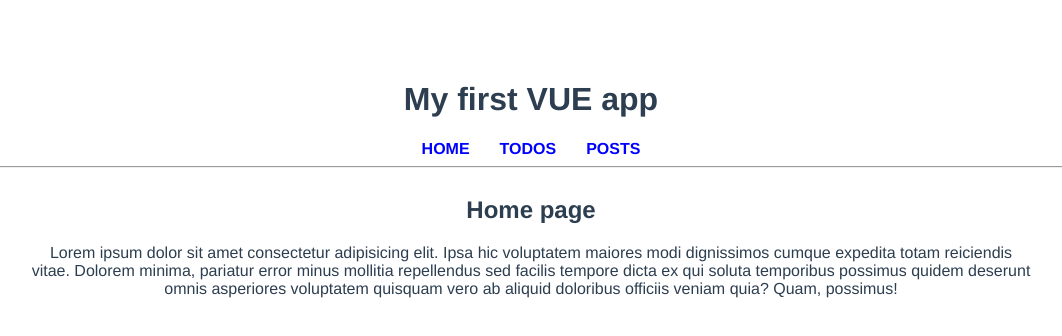
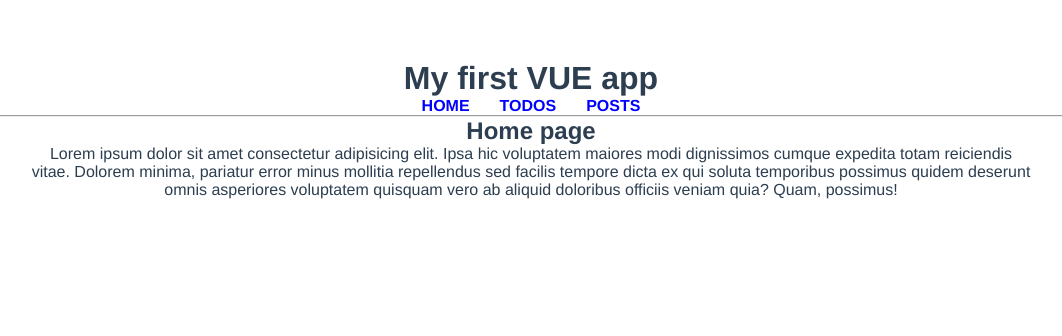
Before and after one commit to MaxSavchuk1/first-vue-app, a Vue app: page / in a window 1280 px wide. Shown: the top 336 px of the page, without its empty margins (109-1171 px from the left). Built offline with nearby package versions, Linux system fonts and the light colour scheme.

Commit message:
initial commit

```diff
--- a/public/index.html
+++ b/public/index.html
@@ -1,11 +1,13 @@
 <!DOCTYPE html>
-<html lang="">
+<html lang="en">
   <head>
     <meta charset="utf-8">
     <meta http-equiv="X-UA-Compatible" content="IE=edge">
     <meta name="viewport" content="width=device-width,initial-scale=1.0">
     <link rel="icon" href="<%= BASE_URL %>favicon.ico">
     <title><%= htmlWebpackPlugin.options.title %></title>
+    <link rel="stylesheet" href="https://fonts.googleapis.com/css?family=Roboto:100,300,400,500,700,900">
+    <link rel="stylesheet" href="https://cdn.jsdelivr.net/npm/@mdi/font@latest/css/materialdesignicons.min.css">
   </head>
   <body>
     <noscript>
--- a/src/main.js
+++ b/src/main.js
@@ -2,11 +2,13 @@
 import App from "./App.vue";
 import router from "./router";
 import store from "./store";
+import vuetify from './plugins/vuetify'
 
 Vue.config.productionTip = false;
 
 new Vue({
   store,
   router,
-  render: (h) => h(App),
+  vuetify,
+  render: (h) => h(App)
 }).$mount("#app");
--- /dev/null
+++ b/src/plugins/vuetify.js
@@ -0,0 +1,7 @@
+import Vue from 'vue';
+import Vuetify from 'vuetify/lib/framework';
+
+Vue.use(Vuetify);
+
+export default new Vuetify({
+});
--- /dev/null
+++ b/vue.config.js
@@ -0,0 +1,5 @@
+module.exports = {
+  transpileDependencies: [
+    'vuetify'
+  ]
+}
```
Also changed, not shown: package.json (+6 -1 lines), src/assets/logo.png (deleted), 1 other file (tests, documents, lock files or other folders).
